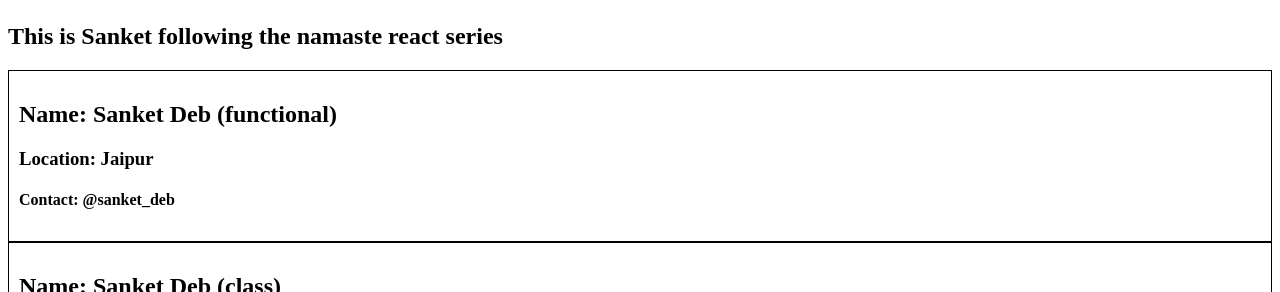
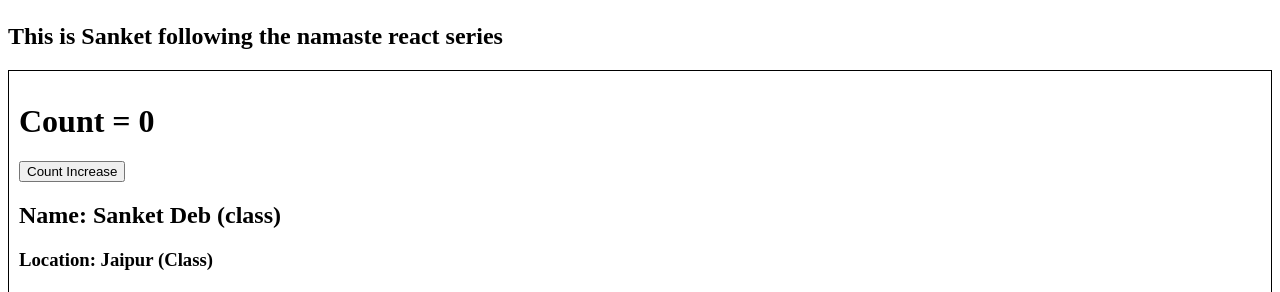
Before and after one commit to Sanket-Deb/FoodOrdering, a React (Vite) app: page /about in a window 1280 px wide. Shown: the part 183-475 px from the top of the page. Built offline with nearby package versions, Linux system fonts and the light colour scheme.

Commit message:
state variables in class based components

```diff
--- a/src/components/About.js
+++ b/src/components/About.js
@@ -7,7 +7,6 @@
     <div>
       <h1>About Us</h1>
       <h2>This is Sanket following the namaste react series</h2>
-      <User name={"Sanket Deb (functional)"} />
 
       <UserClass name={"Sanket Deb (class)"} location={"Jaipur (Class)"} />
     </div>
--- a/src/components/User.js
+++ b/src/components/User.js
@@ -1,6 +1,13 @@
+import { useState } from "react";
+
 const User = ({ name }) => {
+  const [count, setCount] = useState(0);
+  const [count2] = useState(1);
+
   return (
     <div className="user-card">
+      <h1>Count = {count}</h1>
+      <h1>Count2 = {count2}</h1>
       <h2>Name: {name}</h2>
       <h3>Location: Jaipur</h3>
       <h4>Contact: @sanket_deb</h4>
--- a/src/components/UserClass.js
+++ b/src/components/UserClass.js
@@ -3,11 +3,27 @@
 class UserClass extends React.Component {
   constructor(props) {
     super(props);
+
+    this.state = {
+      count: 0,
+    };
   }
   render() {
     const { name, location } = this.props;
+    const { count } = this.state;
+
     return (
       <div className="user-card">
+        <h1>Count = {count}</h1>
+        <button
+          onClick={() => {
+            this.setState({
+              count: this.state.count + 1,
+            });
+          }}
+        >
+          Count Increase
+        </button>
         <h2>Name: {name}</h2>
         <h3>Location: {location}</h3>
         <h4>Contact: @sanket_deb</h4>
```
